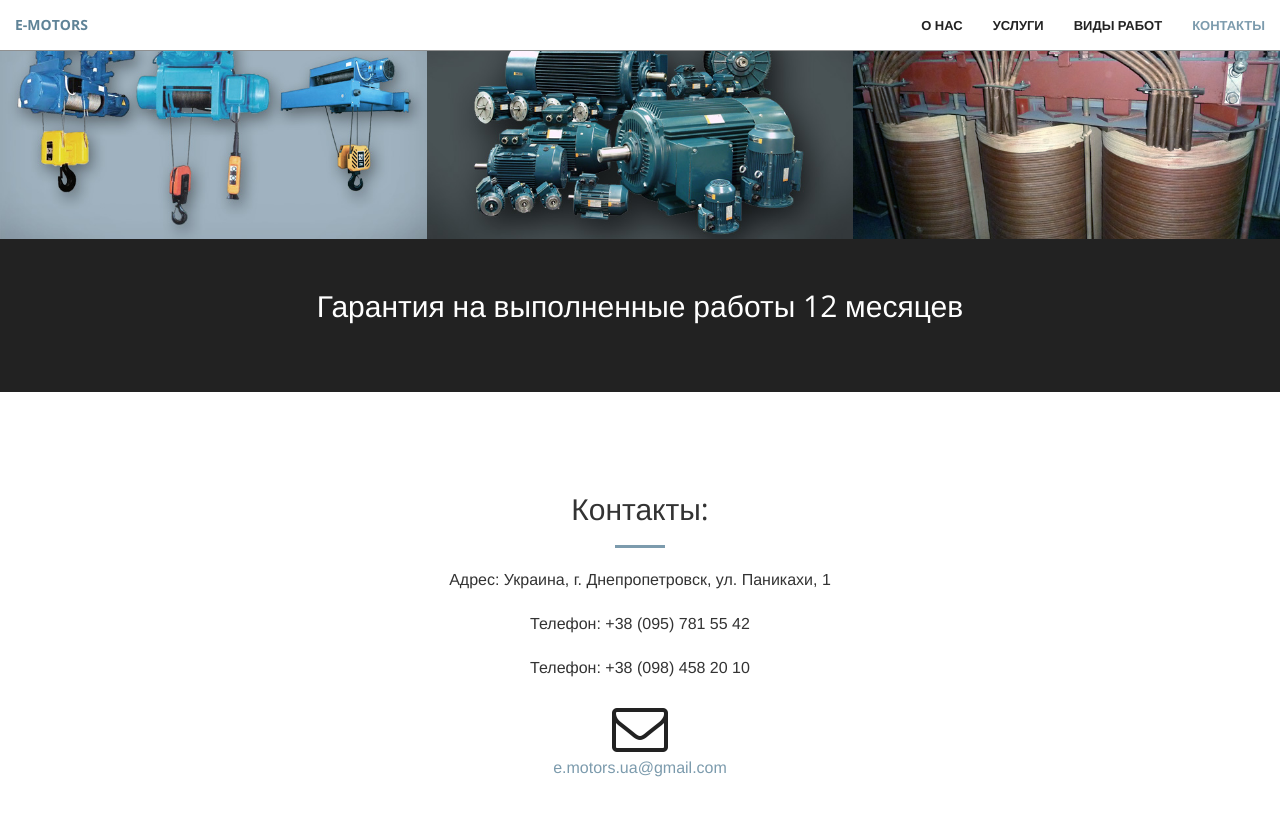
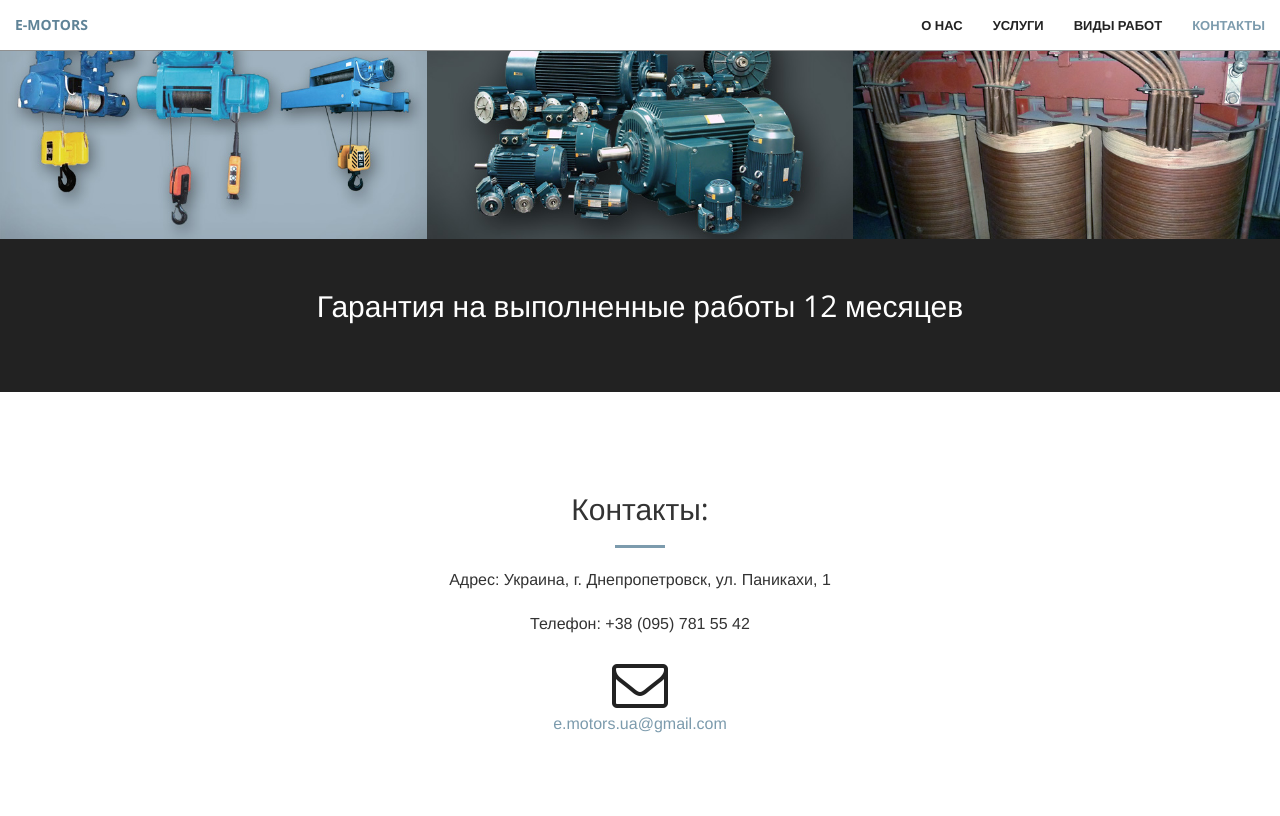
Before and after one commit to Magnum800/e-motors, a Jekyll site: the page built from index.html, in a window 1280 px wide and 900 px high, scrolled down 2067 px. Shown: the top 816 px of the window. Built offline with Jekyll 4.4.1, drawn with Linux system fonts in a browser that asks for light colours.

Commit message:
Update contact.html

```diff
--- a/_includes/contact.html
+++ b/_includes/contact.html
@@ -6,7 +6,6 @@
                 <hr class="primary">
                 <p>Адрес: Украина, г. Днепропетровск, ул. Паникахи, 1 </p>
                 <p>Телефон: +38 (095) 781 55 42</p>
-                <p>Телефон: +38 (098) 458 20 10</p>
             </div>
         <div class="col-lg-8 col-lg-offset-2 text-center">
             <a href="mailto:{{ site.email }}">
```
